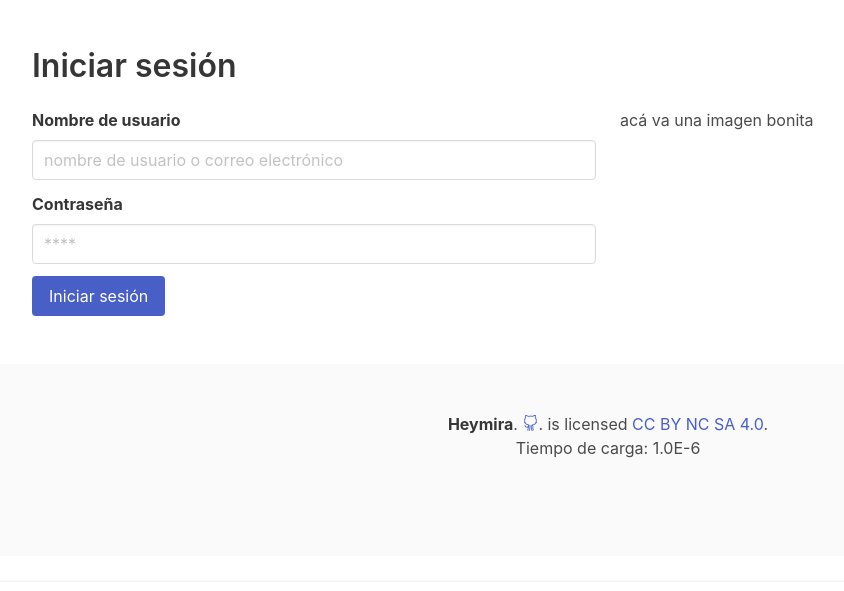
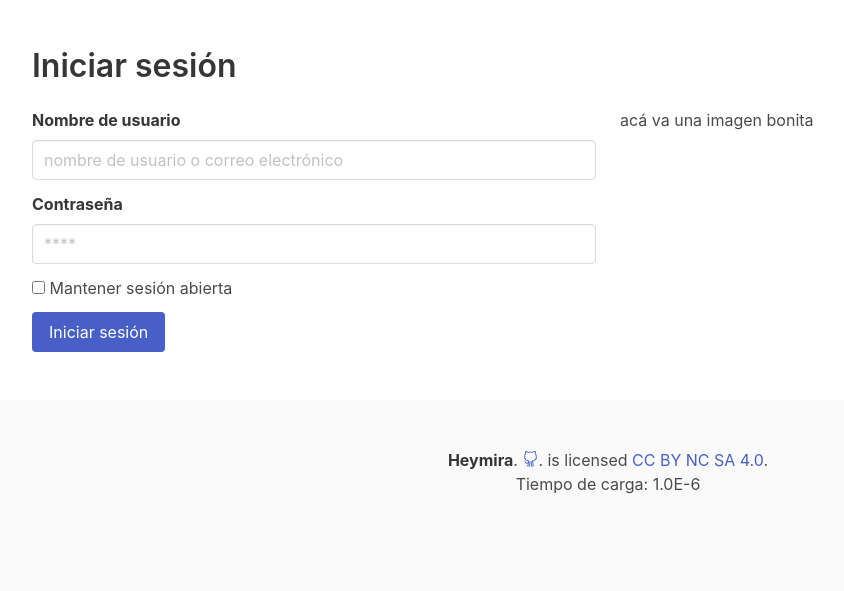
Before and after one commit to cvillavicencio-com/heymira-xyz, a PHP site: page /heymira/?f=is in a window 1280 px wide. Shown: the part 52-643 px from the top of the page, without its empty margins (32-876 px from the left). Run offline with PHP 8.4, Linux system fonts and the light colour scheme.

Commit message:
mantener sesion (2)

```diff
--- a/is.php
+++ b/is.php
@@ -10,12 +10,21 @@
     <input name="nombre" class="input" type="text" placeholder="nombre de usuario o correo electrónico">
   </div>
 </div>
+
 <div class="field">
   <label class="label">Contraseña</label>
   <div class="control">
     <input name="clave" class="input" type="password" placeholder="****">
   </div>
 </div>
+
+<div class="field">
+  <label class="checkbox">
+    <input name="mantener" value="1" type="checkbox">
+    Mantener sesión abierta
+  </label>
+</div>
+
 <div class="field">
   <div class="control">
     <button class="button is-link">Iniciar sesión</button>
```
